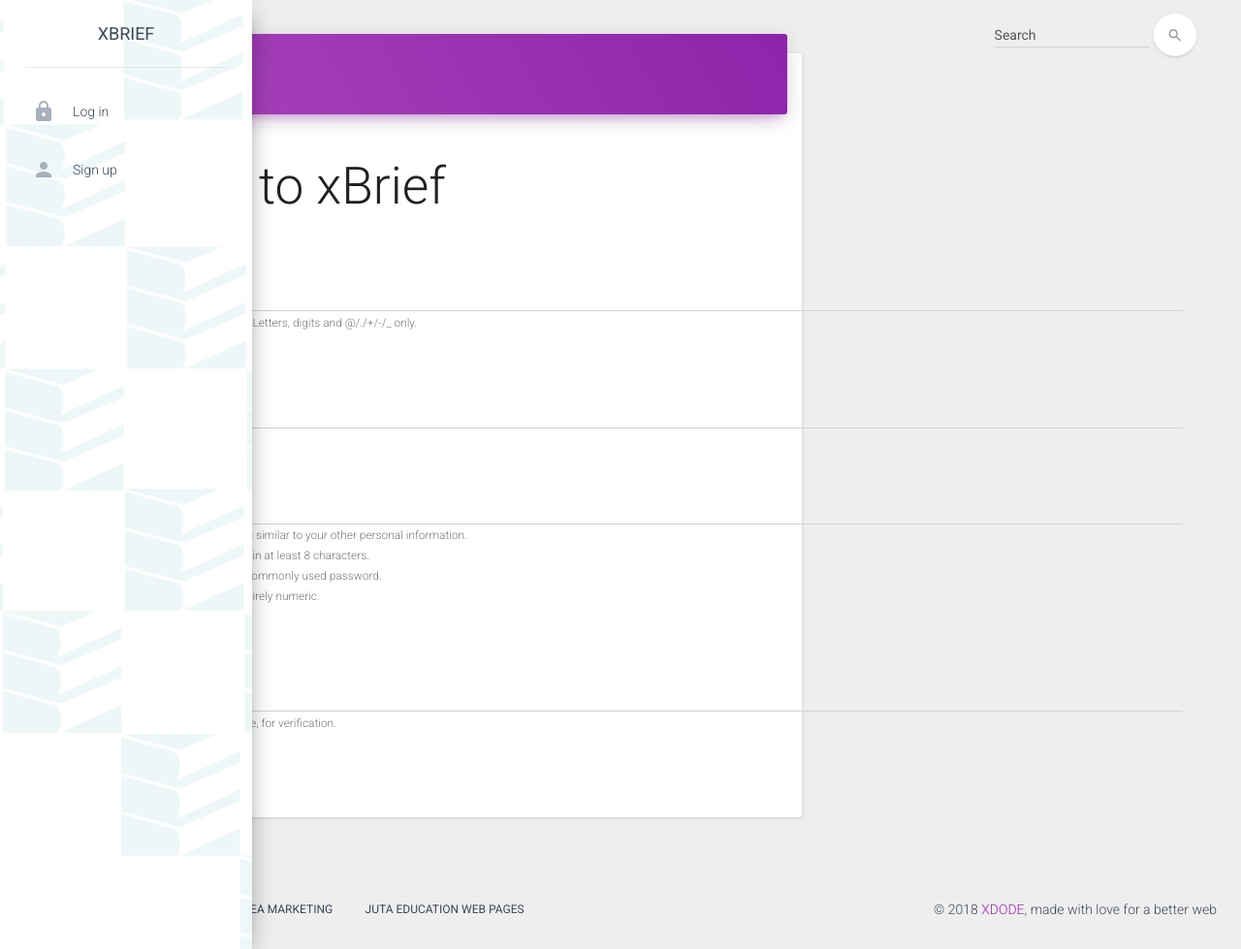
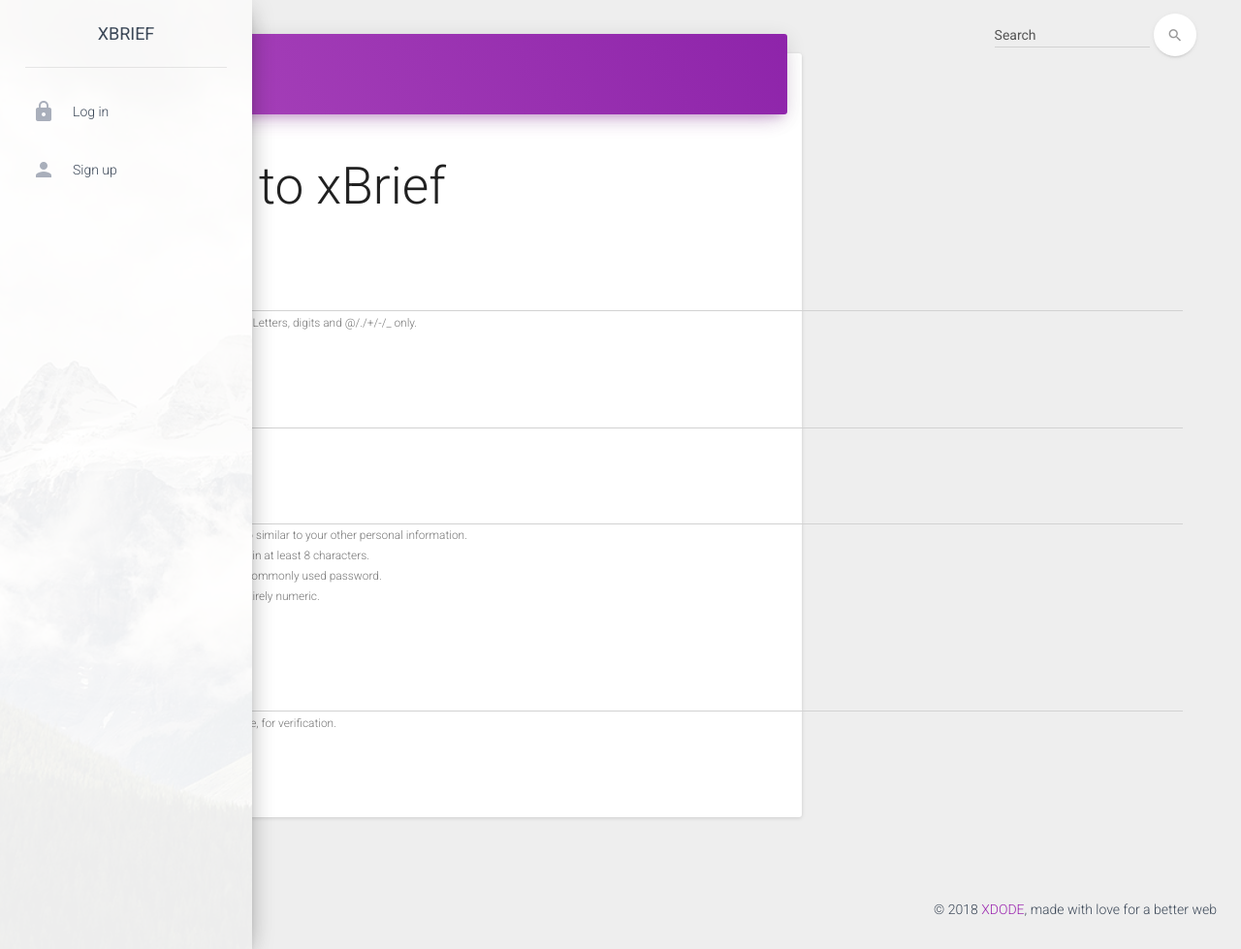
Before and after one commit to xdossantos/xBrief, a Django app: page /accounts/signup/ in a window 1280 px wide. Shown: the whole page at 97% size. Run offline with Django 3.2, Linux system fonts and the light colour scheme; some libraries are stand-ins or nearby versions.

Commit message:
updated Website Icon, logo, sidebar and footer notes

```diff
--- a/templates/base.html
+++ b/templates/base.html
@@ -6,7 +6,7 @@
   <head>
     <meta charset="utf-8" />
     <link rel="apple-touch-icon" sizes="76x76" href="{% static 'xbrief/img/apple-icon.png'%}" />
-    <link rel="icon" type="image/png" href="{% static 'xbrief/img/favicon.png'%}" />
+    <link rel="icon" type="image/png" href="{% static 'xbrief/img/logo.png'%}" />
     <meta http-equiv="X-UA-Compatible" content="IE=edge,chrome=1" />
     <title>xBrief</title>
     <meta content='width=device-width, initial-scale=1.0, maximum-scale=1.0, user-scalable=0' name='viewport' />
@@ -162,16 +162,7 @@
                                     Intranet
                                 </a>
                             </li>
-                            <li>
-                                <a href="#">
-                                    AEA Marketing
-                                </a>
-                            </li>
-                            <li>
-                                <a href="#">
-                                    Juta Education Web Pages
-                                </a>
-                            </li>
+
                         </ul>
                     </nav>
                     <p class="copyright pull-right">
--- a/users.txt
+++ b/users.txt
@@ -9,3 +9,5 @@
 pip install django-bootstrap3
 pip install misaka
 pip install django-braces
+
+export PATH=/home/xdode/anaconda3/bin:$PATH
```
Also changed, not shown: static/xbrief/img/favicon.png (deleted), static/xbrief/img/logo.png (added), static/xbrief/img/sidebar-1.jpg.
